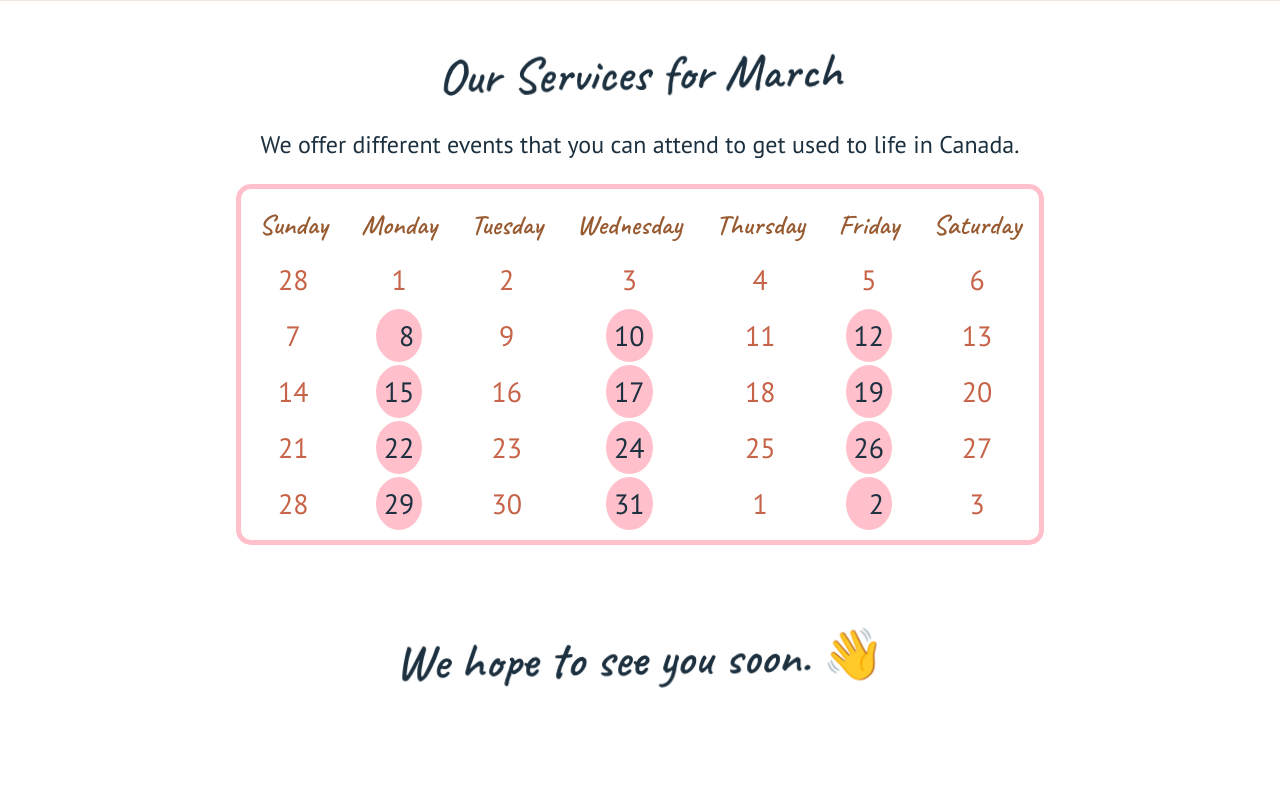
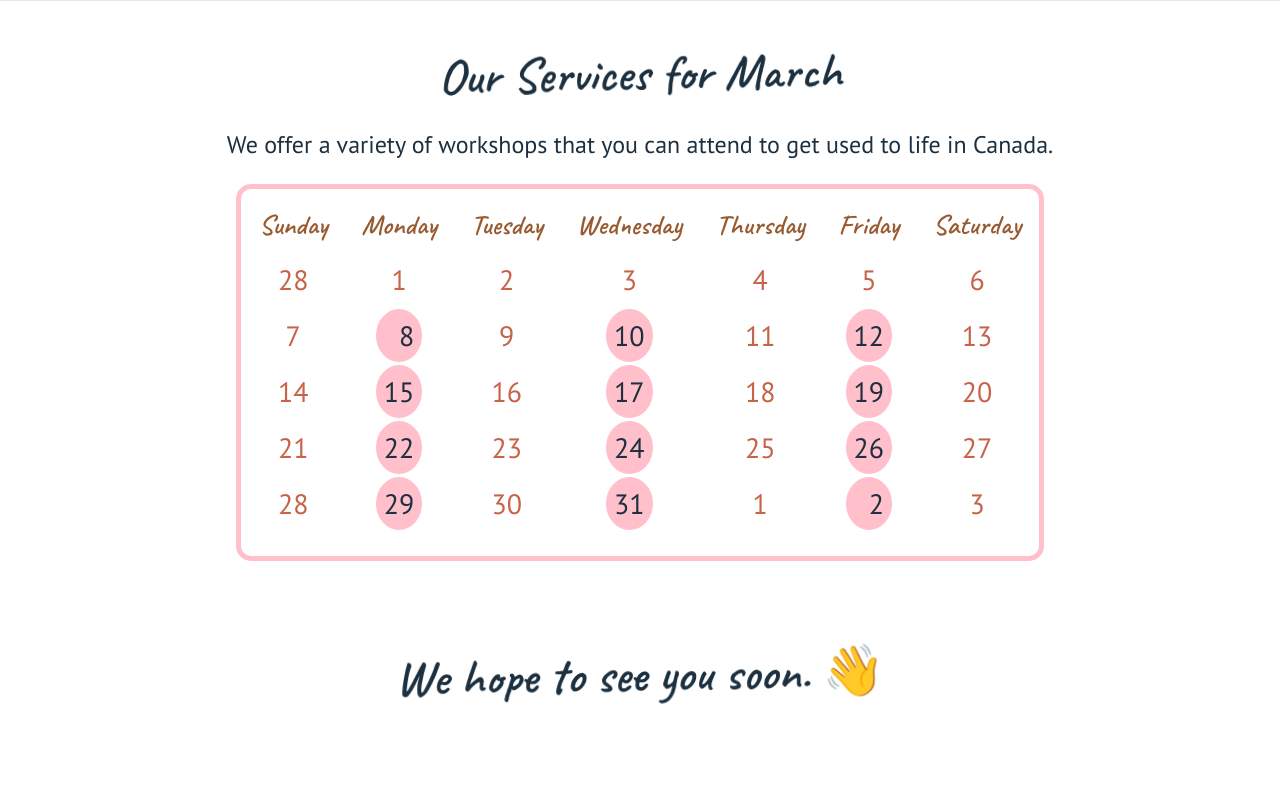
Before and after one commit to SetarehSh/cmd-f-2021, a PHP site: page / in a window 1280 px wide. Shown: the part 2285-3086 px from the top of the page. Run offline with PHP 8.4, Linux system fonts and the light colour scheme.

Commit message:
merge for Kailin

```diff
--- a/index.html
+++ b/index.html
@@ -64,7 +64,7 @@
     </section>
     <section class="services">
         <h2>Our Services for March</h2>
-            <p>We offer different events that you can attend to get used to life in Canada.</p>
+            <p>We offer a variety of workshops that you can attend to get used to life in Canada.</p>
             <table id="calendar">
                 <tr>
                     <th>Sunday</th>
--- a/src/index.css
+++ b/src/index.css
@@ -148,8 +148,8 @@ h2 {
 .services {
     display: flex;
     flex-direction: column;
+    text-align: center;
     background-color: #FFFFFF;
-    text-align: center;
 }
 
 .services h2 {
@@ -168,6 +168,7 @@ h2 {
     margin-bottom: 5vh;
     margin-left: auto;
     margin-right: auto;
+    padding-bottom: 2vh;
     border: 5px solid pink;
     border-radius: 15px;
 }
@@ -276,5 +277,4 @@ td {
     .stories ul {
         flex-direction: column;
     }
-
 }
```
